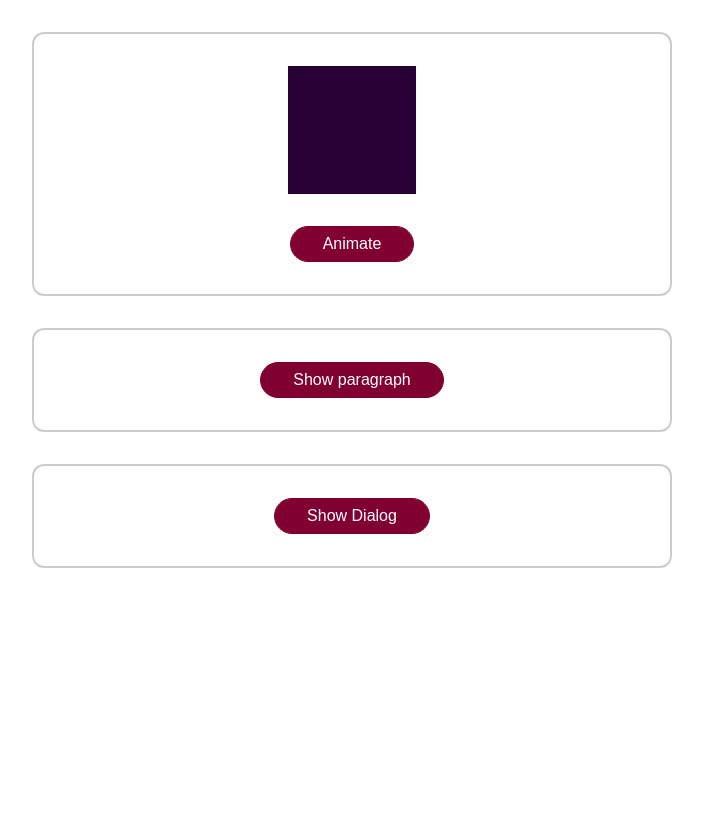
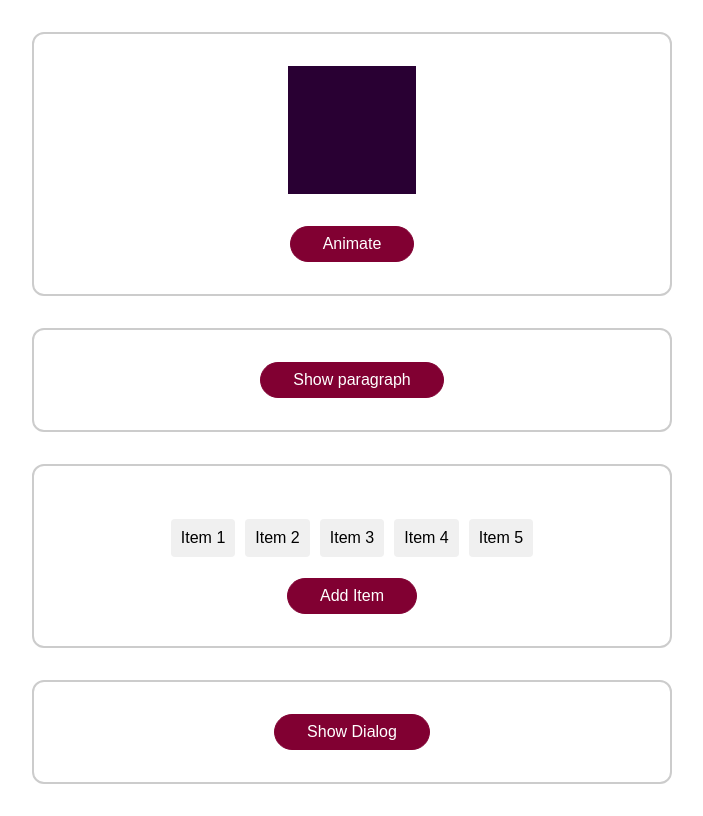
Before and after one commit to edgHD/animations-01, a Vue app: page / in a window 1280 px wide. Shown: the whole page, without its empty margins (288-991 px from the left). Built offline with nearby package versions, Linux system fonts and the light colour scheme.

Commit message:
Animated list with transition-group

```diff
--- a/src/App.vue
+++ b/src/App.vue
@@ -1,24 +1,22 @@
 <template>
   <div class="container">
-    <div class="block" :class="{'animate': animatedBlock, 'reverse-animate': !animatedBlock && reverseAnimatedBlock}"></div>
+    <div class="block" :class="{ 'animate': animatedBlock, 'reverse-animate': !animatedBlock && reverseAnimatedBlock }">
+    </div>
     <button @click="animateBlock">Animate</button>
   </div>
   <div class="container">
-    <transition :css="false"
-      @before-enter="beforeEnter"
-      @enter="enter"
-      @after-enter="afterEnter"
-      @before-leave="beforeLeave"
-      @leave="leave"
-      @after-leave="afterLeave"
-      @enter-cancelled="enterCancelled"
+    <transition :css="false" @before-enter="beforeEnter" @enter="enter" @after-enter="afterEnter"
+      @before-leave="beforeLeave" @leave="leave" @after-leave="afterLeave" @enter-cancelled="enterCancelled"
       @leave-cancelled="leaveCancelled">
       <p v-if="paragraphisVisible">
-      This is only sometimes visible...</p>
+        This is only sometimes visible...</p>
     </transition>
     <button @click="toggleParagraph">{{ !paragraphisVisible ? "Show" : "Hide" }} paragraph</button>
   </div>
-    <base-modal @close="hideDialog" :open="dialogIsVisible">
+  <div class="container">
+    <ListData />
+  </div>
+  <base-modal @close="hideDialog" :open="dialogIsVisible">
     <p>This is a test dialog!</p>
     <button @click="hideDialog">Close it!</button>
   </base-modal>
@@ -114,12 +112,15 @@ export default {
 * {
   box-sizing: border-box;
 }
+
 html {
   font-family: sans-serif;
 }
+
 body {
   margin: 0;
 }
+
 button {
   font: inherit;
   padding: 0.5rem 2rem;
@@ -129,11 +130,13 @@ button {
   color: white;
   cursor: pointer;
 }
+
 button:hover,
 button:active {
   background-color: #a80b48;
   border-color: #a80b48;
 }
+
 .block {
   width: 8rem;
   height: 8rem;
@@ -141,6 +144,7 @@ button:active {
   margin-bottom: 2rem;
   /* transition: all 0.3s ease-out; */
 }
+
 .container {
   max-width: 40rem;
   margin: 2rem auto;
@@ -152,6 +156,7 @@ button:active {
   border: 2px solid #ccc;
   border-radius: 12px;
 }
+
 .animate {
   /* background-color: #e6ad11;
   border-radius: 50%;
@@ -178,6 +183,7 @@ button:active {
     opacity: 0;
     transform: translateY(-3rem) scale(0.9);
   }
+
   to {
     opacity: 1;
     transform: translateY(0) scale(1);
@@ -189,17 +195,20 @@ button:active {
   0% {
     transform: translateX(0) scale(1);
   }
+
   50% {
     background-color: #e6ad11;
     border-radius: 50%;
     transform: translateX(-50px) scale(1.2);
   }
+
   100% {
     background-color: #004f63;
     border-radius: 20%;
     transform: translateX(-100px) scale(0.75);
   }
 }
+
 /* Reverse Animation for Block*/
 @keyframes reverse-slide-zoom-circle-it {
   0% {
@@ -207,11 +216,13 @@ button:active {
     border-radius: 20%;
     transform: translateX(-100px) scale(0.75);
   }
+
   50% {
     background-color: #e6ad11;
     border-radius: 50%;
     transform: translateX(-50px) scale(1.2);
   }
+
   100% {
     transform: translateX(0) scale(1);
   }
--- /dev/null
+++ b/src/components/ListData.vue
@@ -0,0 +1,79 @@
+<template>
+    <ul>
+        <transition-group name="item" @before-enter="beforeEnter" @enter="enter" @leave="leave">
+            <li v-for="item in sampleList" :key="item" @click="removeItem(item)">
+                {{ item }}
+            </li>
+        </transition-group>
+    </ul>
+    <div>
+        <button @click="addItem">Add Item</button>
+    </div>
+</template>
+
+<script>
+export default {
+    data() {
+        return {
+            sampleList: [
+                'Item 1',
+                'Item 2',
+                'Item 3',
+                'Item 4',
+                'Item 5'
+            ],
+        };
+    },
+    methods: {
+        addItem() {
+            const newItem = `Item ${this.sampleList.length + 1}`;
+            this.sampleList.push(newItem);
+        },
+        removeItem(item) {
+            const index = this.sampleList.indexOf(item);
+            if (index > -1) {
+                this.sampleList.splice(index, 1);
+            }
+        },
+    },
+}
+</script>
+
+<style scoped>
+ul {
+    list-style-type: none;
+    padding: 0;
+    width: 100%;
+    display: flex;
+    justify-content: center;
+    flex-wrap: wrap;
+}
+
+li {
+    padding: 10px;
+    background-color: #f0f0f0;
+    margin: 5px 5px;
+    border-radius: 4px;
+    width: fit-content;
+    display: inline-flex;
+    cursor: pointer;
+}
+
+.item-enter-active {
+    animation: itemAnimation 0.5s ease-out;
+}
+.item-leave-active {
+    animation: itemAnimation 0.5s ease-in reverse;
+}
+
+@keyframes itemAnimation {
+    from {
+        opacity: 0;
+        transform: translateY(-20px);
+    }
+    to {
+        opacity: 1;
+        transform: translateY(0);
+    }
+}
+</style>
--- a/src/main.js
+++ b/src/main.js
@@ -2,9 +2,12 @@ import { createApp } from 'vue';
 
 import App from './App.vue';
 import BaseModal from './components/BaseModal.vue';
+import ListData from './components/ListData.vue';
 
 const app = createApp(App);
 
 app.component('base-modal', BaseModal);
+app.component('list-data', ListData); // kebab-case
+app.component('ListData', ListData); // PascalCase
 
 app.mount('#app');
```
